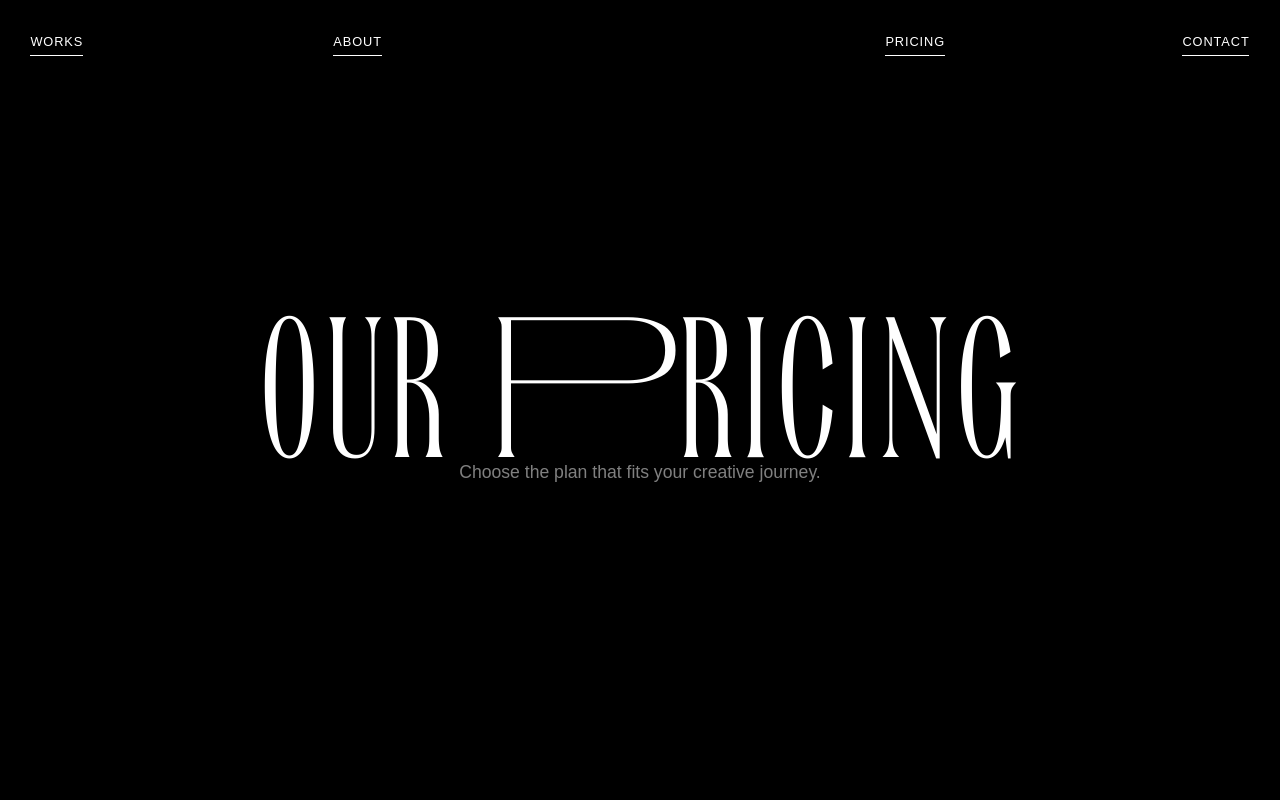
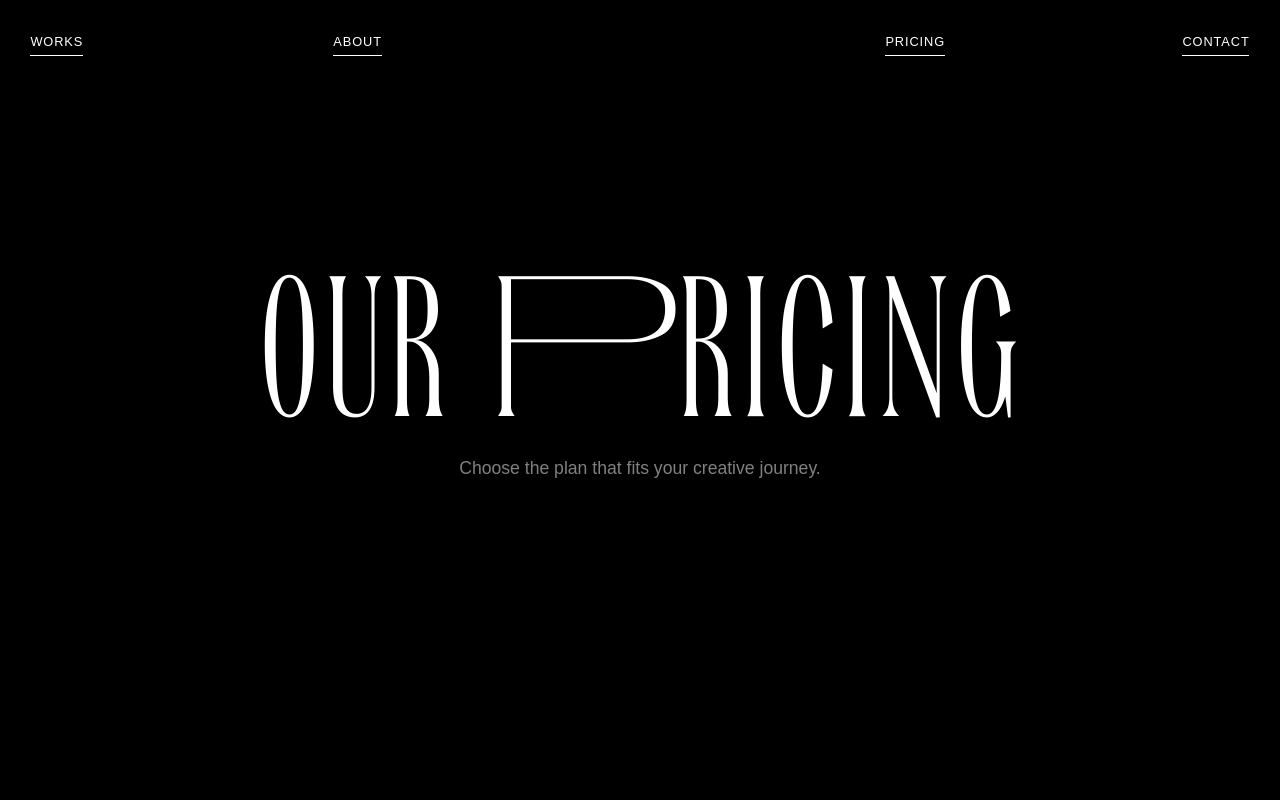
Before and after one commit to abhi963007/Modern-Vynora, a plain HTML site: page Pricing/pricing.html in a window 1280 px wide. Shown: the top 800 px of the page. Drawn offline with Linux system fonts and the light colour scheme; a web font is replaced by a local one.

Commit message:
Add styles for section-hero to enhance layout and spacing on the Pricing page

```diff
--- a/Pricing/css/vortex-studio.webflow.51ac0652a.css
+++ b/Pricing/css/vortex-studio.webflow.51ac0652a.css
@@ -4356,3 +4356,14 @@ figcaption {
   }
 }
 /* --- End Pricing Page Styles --- */
+
+.section-hero .heading-page {
+  margin-bottom: 0.2em;
+}
+.section-hero .subtitle {
+  margin-top: 0;
+  margin-bottom: 1.2em;
+}
+.section-hero {
+  padding-bottom: 1.5em;
+}
```
